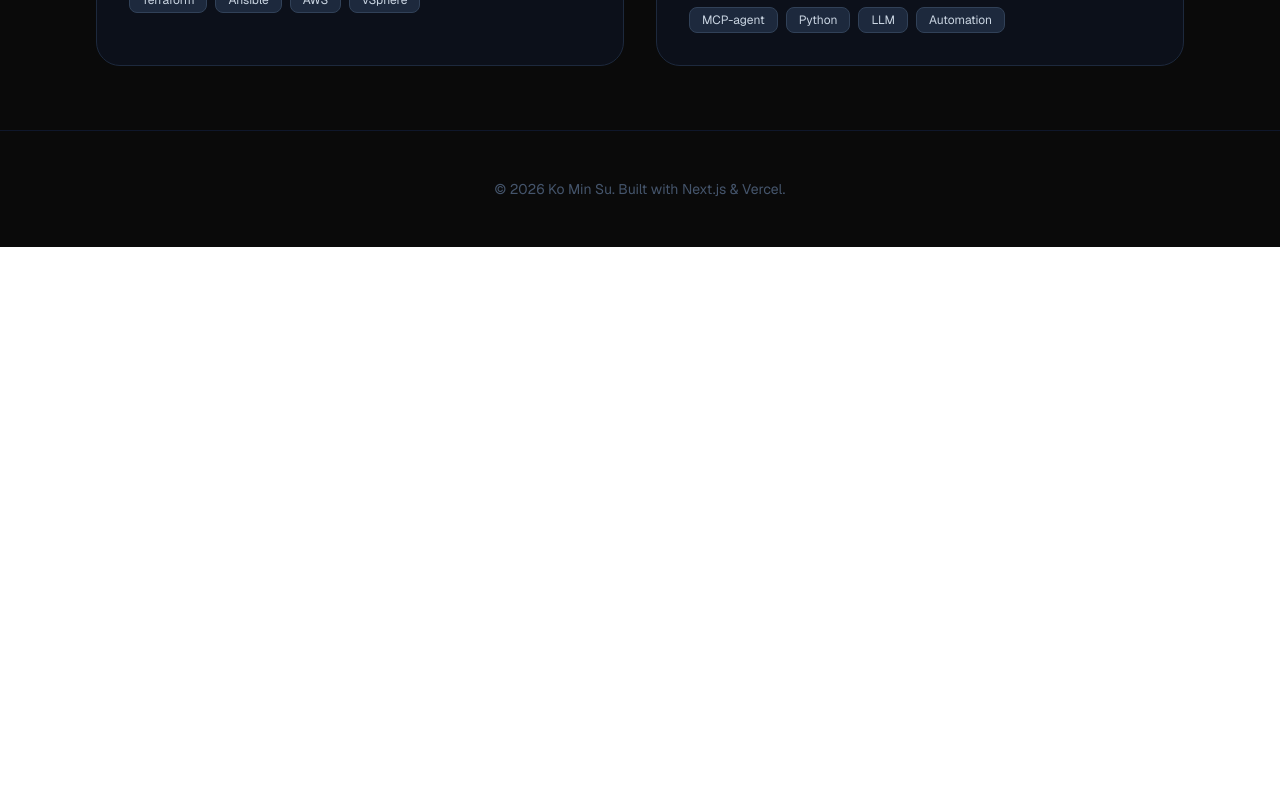
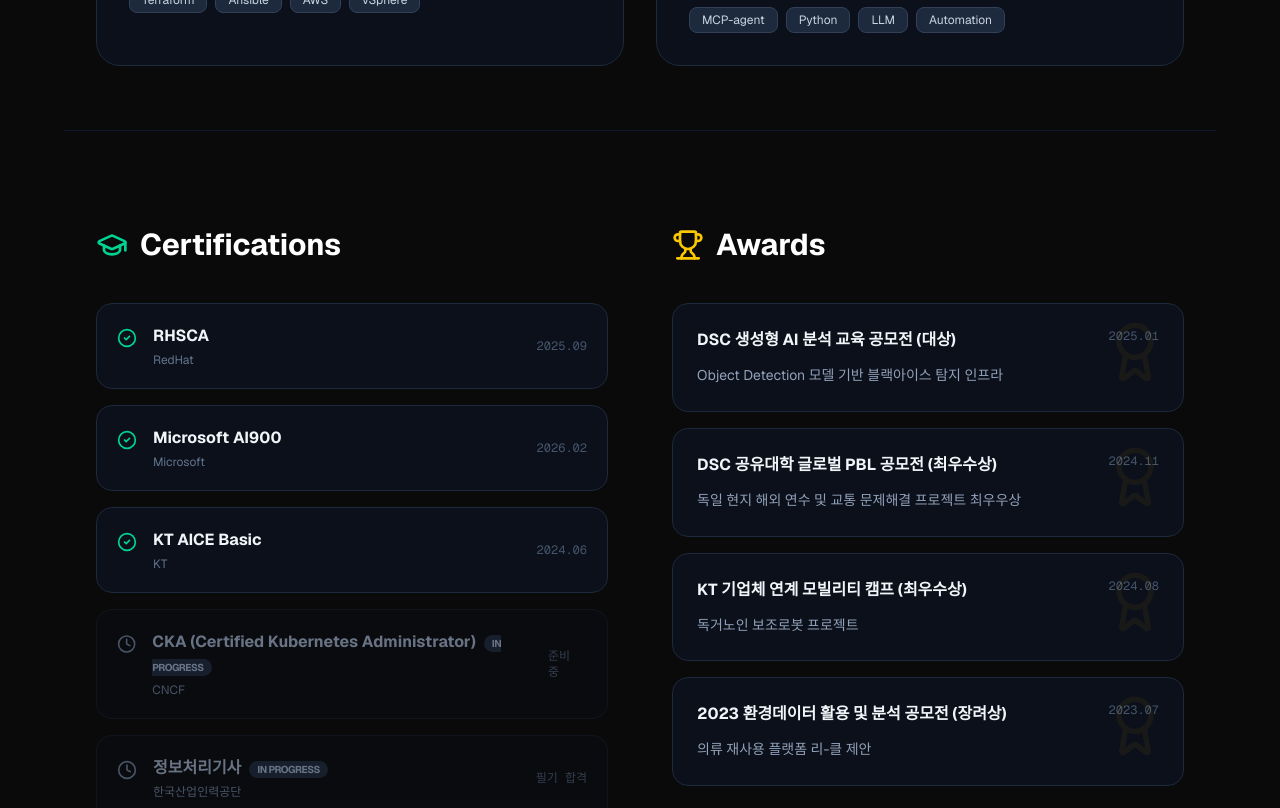
Before and after one commit to FakePhDKo/My_Portfolio, a Next.js app: page / in a window 1280 px wide. Shown: the part 740-1548 px from the top of the page. Before the commit the page ends 987 px from the top, so only its background shows below. Built offline with nearby package versions, Linux system fonts and the light colour scheme.

Commit message:
수상경력 및 자격증 추가

```diff
--- a/app/page.tsx
+++ b/app/page.tsx
@@ -1,4 +1,4 @@
-import { Server, Newspaper, Github, ExternalLink, Cpu } from "lucide-react";
+import { Server, Newspaper, Github, ExternalLink, Cpu, Award, Trophy, GraduationCap, CheckCircle2, Clock } from "lucide-react";
 import Link from "next/link";
 
 const PROJECTS = [
@@ -23,6 +23,22 @@ const PROJECTS = [
     color: "purple"
   }
 ];
+
+const ACHIEVEMENTS = {
+  certifications: [
+    { title: "RHSCA", date: "2025.09", org: "RedHat" },
+    { title: "Microsoft AI900", date: "2026.02", org: "Microsoft" },
+    { title: "KT AICE Basic", date: "2024.06", org: "KT" },
+    { title: "CKA (Certified Kubernetes Administrator)", date: "준비 중", org: "CNCF", status: "preparing" },
+    { title: "정보처리기사", date: "필기 합격", org: "한국산업인력공단", status: "preparing" },
+  ],
+  awards: [
+    { title: "DSC 생성형 AI 분석 교육 공모전 (대상)", date: "2025.01", desc: "Object Detection 모델 기반 블랙아이스 탐지 인프라" },
+    { title: "DSC 공유대학 글로벌 PBL 공모전 (최우수상)", date: "2024.11", desc: "독일 현지 해외 연수 및 교통 문제해결 프로젝트 최우우상" },
+    { title: "KT 기업체 연계 모빌리티 캠프 (최우수상)", date: "2024.08", desc: "독거노인 보조로봇 프로젝트" },
+    { title: "2023 환경데이터 활용 및 분석 공모전 (장려상)", date: "2023.07", desc: "의류 재사용 플랫폼 리-클 제안" },
+  ]
+};
 
 export default function Home() {
   return (
@@ -88,6 +104,63 @@ export default function Home() {
         </div>
       </section>
 
+      <section className="max-w-6xl mx-auto px-8 py-24 border-t border-slate-900">
+        <div className="grid grid-cols-1 lg:grid-cols-2 gap-16">
+
+          {/* 1. 자격증 섹션 */}
+          <div>
+            <h2 className="text-3xl font-bold mb-10 flex items-center gap-3">
+              <GraduationCap className="text-emerald-400" size={32} /> Certifications
+            </h2>
+            <div className="grid grid-cols-1 gap-4">
+              {ACHIEVEMENTS.certifications.map((cert, idx) => (
+                <div key={idx} className={`p-5 rounded-2xl border transition-all flex justify-between items-center group
+                  ${cert.status === 'preparing'
+                    ? 'bg-slate-900/20 border-slate-800/50 opacity-70'
+                    : 'bg-slate-900/50 border-slate-800 hover:border-emerald-500/50'}`}>
+                  <div className="flex items-start gap-4">
+                    {cert.status === 'preparing'
+                      ? <Clock className="text-slate-500 mt-1" size={20} />
+                      : <CheckCircle2 className="text-emerald-400 mt-1" size={20} />
+                    }
+                    <div>
+                      <h3 className={`font-bold ${cert.status === 'preparing' ? 'text-slate-400' : 'text-slate-100'}`}>
+                        {cert.title}
+                        {cert.status === 'preparing' && <span className="ml-2 text-[10px] px-2 py-0.5 bg-slate-800 rounded-full uppercase tracking-tighter">In Progress</span>}
+                      </h3>
+                      <p className="text-xs text-slate-500 mt-1">{cert.org}</p>
+                    </div>
+                  </div>
+                  <span className="text-xs font-mono text-slate-600">{cert.date}</span>
+                </div>
+              ))}
+            </div>
+          </div>
+
+          {/* 2. 수상 경력 섹션 */}
+          <div>
+            <h2 className="text-3xl font-bold mb-10 flex items-center gap-3">
+              <Trophy className="text-yellow-400" size={32} /> Awards
+            </h2>
+            <div className="grid grid-cols-1 gap-4">
+              {ACHIEVEMENTS.awards.map((award, idx) => (
+                <div key={idx} className="p-6 rounded-2xl bg-slate-900/50 border border-slate-800 group hover:border-yellow-500/50 transition-all relative overflow-hidden">
+                  <div className="absolute top-0 right-0 p-4 opacity-5 text-yellow-400 group-hover:scale-110 transition-transform">
+                    <Award size={64} />
+                  </div>
+                  <div className="flex justify-between items-start mb-3">
+                    <h3 className="font-bold text-slate-100 group-hover:text-yellow-400 transition-colors">{award.title}</h3>
+                    <span className="text-xs font-mono text-slate-600">{award.date}</span>
+                  </div>
+                  <p className="text-sm text-slate-400 leading-relaxed pr-8">{award.desc}</p>
+                </div>
+              ))}
+            </div>
+          </div>
+
+        </div>
+      </section>
+
       {/* 3. Footer */}
       <footer className="mt-auto py-12 text-center text-slate-600 text-sm border-t border-slate-900">
         © 2026 Ko Min Su. Built with Next.js & Vercel.
--- a/app/projects/[id]/page.tsx
+++ b/app/projects/[id]/page.tsx
@@ -66,8 +66,18 @@ const PROJECT_DATA = {
       { title: "웹 아카이빙", desc: "DB에 저장된 과거 뉴스 데이터 시각화", src: "/images/news/newspage.gif" },
     ],
     troubleshooting: [
-      { title: "Issue 1: LLM 환각(Hallucination)", problem: "요약 과정에서 기사에 없는 가짜 정보 생성 위험.", solution: "원본 텍스트 기반 RAG 도입 및 출처 링크 강제 매핑.", result: "큐레이션 정보의 신뢰도 및 객관성 확보" },
-      { title: "Issue 2: 수집 속도 병목", problem: "다중 소스 순차 수집 시 처리 시간 지연.", solution: "Asyncio 기반 비동기 파이프라인으로 전환.", result: "전체 처리 속도 기존 대비 약 70% 단축" }
+      {
+        title: "Issue 1: 응답 지연 및 대화형 병목",
+        problem: "자동화 파이프라인 중 에이전트가 즉각 요약하지 않고 사용자에게 역질문을 던지는 현상 발생.",
+        solution: "System Prompt 최적화 및 페르소나 부여를 통한 '태스크 지향적' 응답 구조 강제.",
+        result: "파이프라인 중단 없는 완전 자동화 달성 및 응답 신뢰성 확보"
+      },
+      {
+        title: "Issue 2: 다중 소스 처리 병목",
+        problem: "다양한 뉴스 API 순차 호출 시 전체 처리 시간 지연.",
+        solution: "Asyncio 기반 비동기 수집 파이프라인 구축.",
+        result: "데이터 수집 및 요약 시간 기존 대비 약 70% 단축"
+      }
     ],
     thesisAbstract: "본 논문은 정보 과부하 시대의 효율적인 정보 소비를 위해 MCP 기반 에이전트 설계 방안을 연구하였습니다. 단순 수집을 넘어 AI가 맥락을 이해하고 요약하는 자동화 파이프라인의 효율성을 입증하였습니다."
   }
```
